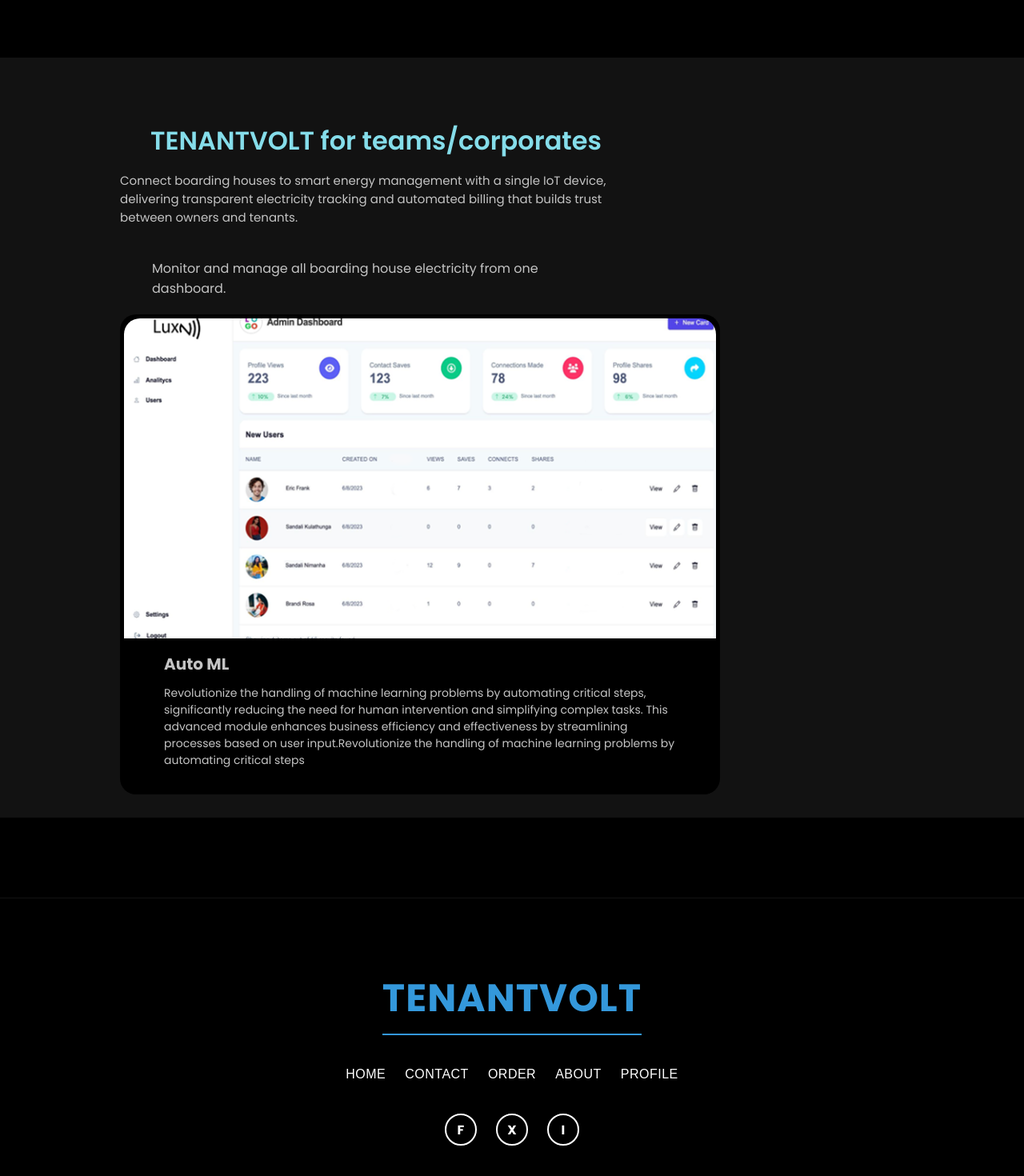
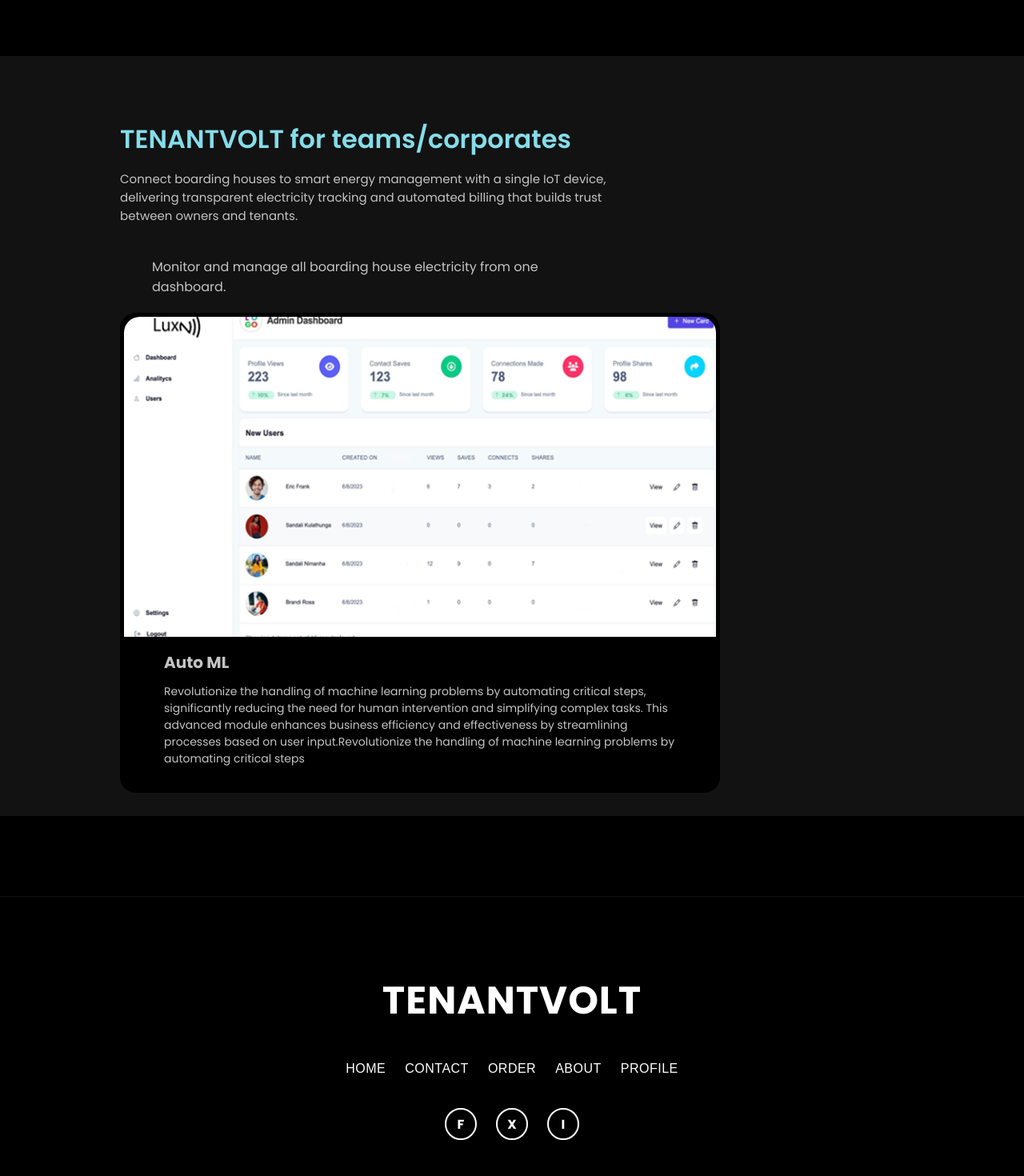
Before and after one commit to sasithhansaka/TenantVolt-React, a React (Vite) app in the folder Frontend/: page / in a window 1280 px wide. Shown: the part 1262-2732 px from the top of the page at 80% size. Built offline with nearby package versions, Linux system fonts and the light colour scheme; a web font is replaced by a local one.

Commit message:
Refactor AdminPage styles to scope h1 and h2 elements within .adminContainer for better specificity

```diff
--- a/Frontend/src/pages/AdminPage.module.css
+++ b/Frontend/src/pages/AdminPage.module.css
@@ -9,13 +9,13 @@
     margin-bottom: 3rem;
   }
 
-  h1 {
+ .adminContainer h1 {
     color: #2c3e50;
     margin-bottom: 2rem;
     text-align: center;
   }
 
-  h2 {
+ .adminContainer h2 {
     color: #3498db;
     border-bottom: 2px solid #3498db;
     padding-bottom: 0.5rem;
```
